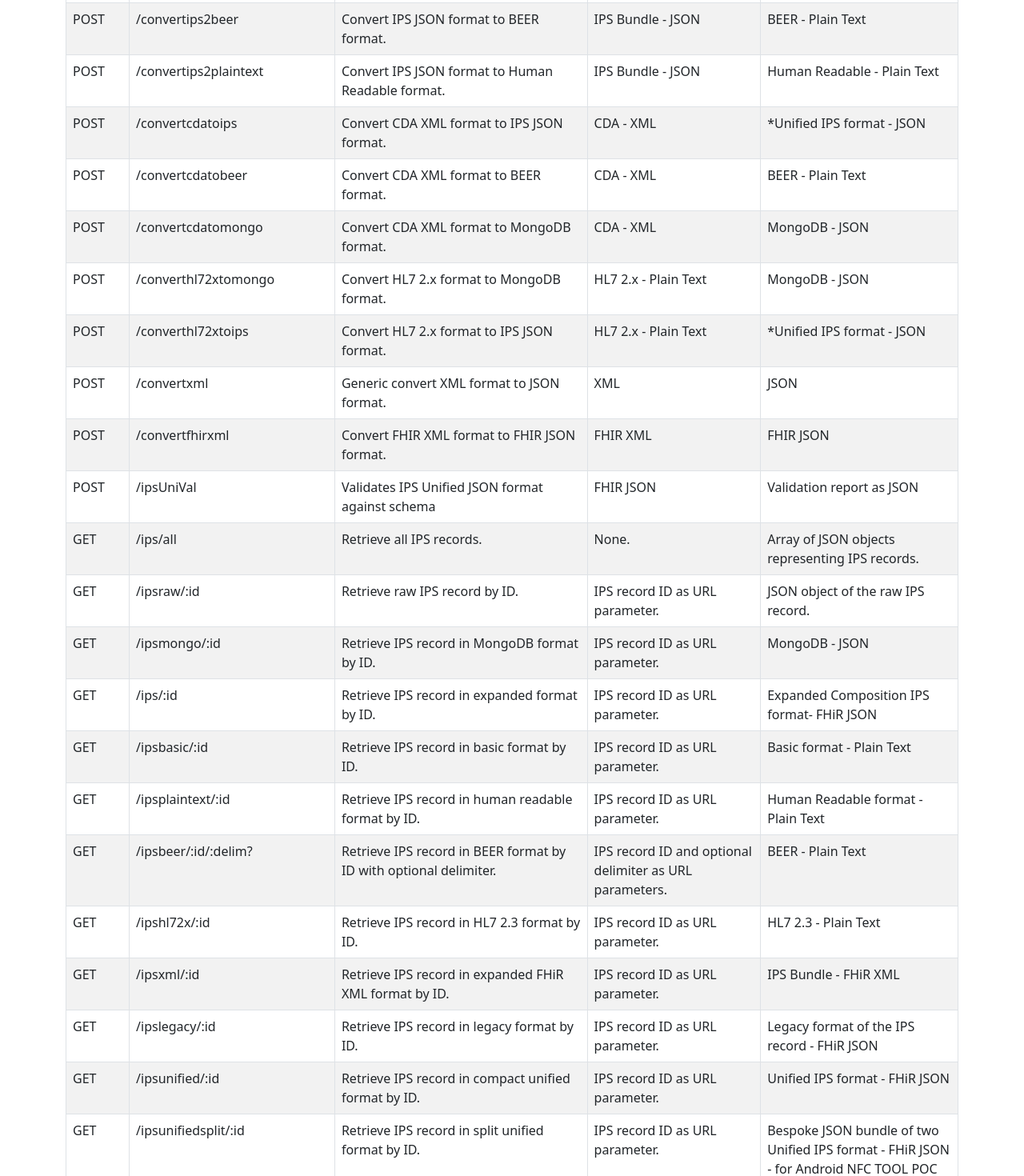
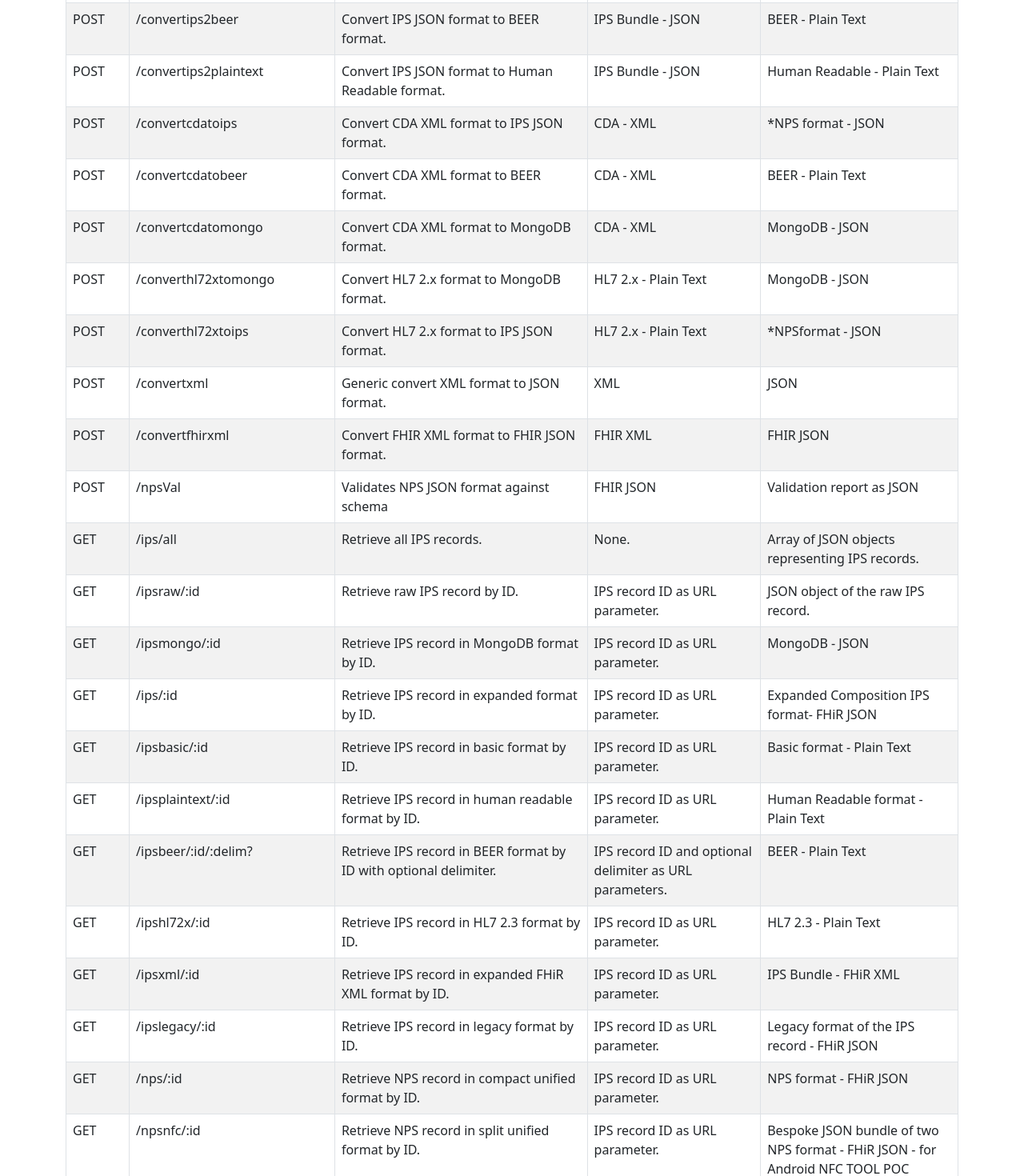
Before and after one commit to MikeForde/ips-d2s, a React (Create React App) app in the folder client/: page /apidocumentation in a window 1280 px wide. Shown: the part 1320-2790 px from the top of the page at 80% size. Built offline with nearby package versions, Linux system fonts and the light colour scheme; no server answers.

Commit message:
Deployment 0_77d - NPS replaces IPS Unified but backwards compat maintained

```diff
--- a/client/src/pages/APIDocumentationPage.js
+++ b/client/src/pages/APIDocumentationPage.js
@@ -15,17 +15,17 @@ function APIDocumentationPage() {
     { method: 'POST', endpoint: '/convertmongo2beer', description: 'Convert MongoDB format to BEER format.', request: 'MongoDB - JSON', response: 'BEER - Plain Text' },
     { method: 'POST', endpoint: '/convertmongo2hl7', description: 'Convert MongoDB format to HL7 2.3 format.', request: 'MongoDB - JSON', response: 'HL7 2.3 - Plain Text' },
     { method: 'POST', endpoint: '/convertbeer2mongo', description: 'Convert BEER format to MongoDB format.', request: 'BEER - Plain Text', response: 'MongoDB - JSON' },
-    { method: 'POST', endpoint: '/convertbeer2ips', description: 'Convert BEER format to IPS JSON format.', request: 'BEER - Plain Text', response: '*Unified IPS format - JSON' },
+    { method: 'POST', endpoint: '/convertbeer2ips', description: 'Convert BEER format to IPS JSON format.', request: 'BEER - Plain Text', response: '*NPS format - JSON' },
     { method: 'POST', endpoint: '/convertips2beer', description: 'Convert IPS JSON format to BEER format.', request: 'IPS Bundle - JSON', response: 'BEER - Plain Text' },
     { method: 'POST', endpoint: '/convertips2plaintext', description: 'Convert IPS JSON format to Human Readable format.', request: 'IPS Bundle - JSON', response: 'Human Readable - Plain Text' },
-    { method: 'POST', endpoint: '/convertcdatoips', description: 'Convert CDA XML format to IPS JSON format.', request: 'CDA - XML', response: '*Unified IPS format - JSON' },
+    { method: 'POST', endpoint: '/convertcdatoips', description: 'Convert CDA XML format to IPS JSON format.', request: 'CDA - XML', response: '*NPS format - JSON' },
     { method: 'POST', endpoint: '/convertcdatobeer', description: 'Convert CDA XML format to BEER format.', request: 'CDA - XML', response: 'BEER - Plain Text' },
     { method: 'POST', endpoint: '/convertcdatomongo', description: 'Convert CDA XML format to MongoDB format.', request: 'CDA - XML', response: 'MongoDB - JSON' },
     { method: 'POST', endpoint: '/converthl72xtomongo', description: 'Convert HL7 2.x format to MongoDB format.', request: 'HL7 2.x - Plain Text', response: 'MongoDB - JSON' },
-    { method: 'POST', endpoint: '/converthl72xtoips', description: 'Convert HL7 2.x format to IPS JSON format.', request: 'HL7 2.x - Plain Text', response: '*Unified IPS format - JSON' },
+    { method: 'POST', endpoint: '/converthl72xtoips', description: 'Convert HL7 2.x format to IPS JSON format.', request: 'HL7 2.x - Plain Text', response: '*NPSformat - JSON' },
     { method: 'POST', endpoint: '/convertxml', description: 'Generic convert XML format to JSON format.', request: 'XML', response: 'JSON' },
     { method: 'POST', endpoint: '/convertfhirxml', description: 'Convert FHIR XML format to FHIR JSON format.', request: 'FHIR XML', response: 'FHIR JSON' },
-    { method: 'POST', endpoint: '/ipsUniVal', description: 'Validates IPS Unified JSON format against schema', request: 'FHIR JSON', response: 'Validation report as JSON' },
+    { method: 'POST', endpoint: '/npsVal', description: 'Validates NPS JSON format against schema', request: 'FHIR JSON', response: 'Validation report as JSON' },
     { method: 'GET', endpoint: '/ips/all', description: 'Retrieve all IPS records.', request: 'None.', response: 'Array of JSON objects representing IPS records.' },
     { method: 'GET', endpoint: '/ipsraw/:id', description: 'Retrieve raw IPS record by ID.', request: 'IPS record ID as URL parameter.', response: 'JSON object of the raw IPS record.' },
     { method: 'GET', endpoint: '/ipsmongo/:id', description: 'Retrieve IPS record in MongoDB format by ID.', request: 'IPS record ID as URL parameter.', response: 'MongoDB - JSON' },
@@ -36,10 +36,10 @@ function APIDocumentationPage() {
     { method: 'GET', endpoint: '/ipshl72x/:id', description: 'Retrieve IPS record in HL7 2.3 format by ID.', request: 'IPS record ID as URL parameter.', response: 'HL7 2.3 - Plain Text' },
     { method: 'GET', endpoint: '/ipsxml/:id', description: 'Retrieve IPS record in expanded FHiR XML format by ID.', request: 'IPS record ID as URL parameter.', response: 'IPS Bundle - FHiR XML' },
     { method: 'GET', endpoint: '/ipslegacy/:id', description: 'Retrieve IPS record in legacy format by ID.', request: 'IPS record ID as URL parameter.', response: 'Legacy format of the IPS record - FHiR JSON' },
-    { method: 'GET', endpoint: '/ipsunified/:id', description: 'Retrieve IPS record in compact unified format by ID.', request: 'IPS record ID as URL parameter.', response: 'Unified IPS format - FHiR JSON' },
-    { method: 'GET', endpoint: '/ipsunifiedsplit/:id', description: 'Retrieve IPS record in split unified format by ID.', request: 'IPS record ID as URL parameter.', response: 'Bespoke JSON bundle of two Unified IPS format - FHiR JSON - for Android NFC TOOL POC' },
-    { method: 'GET', endpoint: '/ipsdatasplitpoc/:id', description: 'Retrieve IPS record in data split POC format by ID.', request: 'IPS record ID as URL parameter.', response: 'Bespoke JSON bundle with RO as plain text and RW as gzipped base64 Unified IPS format - FHiR JSON - for Android NFC TOOL POC' },
-    { method: 'GET', endpoint: '/ipsbyname/:name/:given', description: 'Retrieve expanded IPS FHiR by patient name and given name. Case insensitive.', request: 'Patient name and given name as URL parameters.', response: '*Unified IPS format - FHiR JSON' },
+    { method: 'GET', endpoint: '/nps/:id', description: 'Retrieve NPS record in compact unified format by ID.', request: 'IPS record ID as URL parameter.', response: 'NPS format - FHiR JSON' },
+    { method: 'GET', endpoint: '/npsnfc/:id', description: 'Retrieve NPS record in split unified format by ID.', request: 'IPS record ID as URL parameter.', response: 'Bespoke JSON bundle of two NPS format - FHiR JSON - for Android NFC TOOL POC' },
+    { method: 'GET', endpoint: '/ipsdatasplitpoc/:id', description: 'Retrieve NPS record in data split POC format by ID.', request: 'IPS record ID as URL parameter.', response: 'Bespoke JSON bundle with RO as plain text and RW as gzipped base64 Unified IPS format - FHiR JSON - for Android NFC TOOL POC' },
+    { method: 'GET', endpoint: '/ipsbyname/:name/:given', description: 'Retrieve expanded IPS FHiR by patient name and given name. Case insensitive.', request: 'Patient name and given name as URL parameters.', response: '*NPS format - FHiR JSON' },
     { method: 'GET', endpoint: '/ips/search/:name', description: 'Search IPS records by patient name.', request: 'Patient name as URL parameter.', response: 'Array of JSON objects representing IPS records.' },
     { method: 'GET', endpoint: '/fetchipsora/:name/:givenName', description: 'Fetch IPS data from ORA by patient name and given name.', request: 'Patient name and given name as URL parameters.', response: 'JSON object from ORA system.' },
     { method: 'PUT', endpoint: '/ips/:id', description: 'Update an IPS record by ID.', request: 'Partial JSON object representing the updated IPS record.', response: 'MongoDB object of the updated IPS record - JSON' },
@@ -217,7 +217,7 @@ function APIDocumentationPage() {
         </tbody>
       </Table>
 
-      <h3 className="mt-5">*IPS Unified Format</h3>
+      <h3 className="mt-5">*NPS Format</h3>
       <p>
         The more expanded composition FHiR JSON format can be obtained instead for the marked API calls by using the optional header <code>x-ips-format: inter</code>. Likewise, the legacy format with <code>x-ips-format: legacy</code> is retained for comparison.
       </p>
--- a/client/src/pages/APIGETPage.js
+++ b/client/src/pages/APIGETPage.js
@@ -11,7 +11,7 @@ function APIGETPage() {
   const { startLoading, stopLoading } = useLoading();
   const [data, setData] = useState('');
   const [mode, setMode] = useState('ipsunified');
-  const [modeText, setModeText] = useState('NPS JSON Bundle - /ipsunified/:id');
+  const [modeText, setModeText] = useState('NPS JSON Bundle - /nps/:id');
   const [showNotification, setShowNotification] = useState(false);
   const [responseSize, setResponseSize] = useState(0);
   const [useCompressionAndEncryption, setUseCompressionAndEncryption] = useState(false);
@@ -171,7 +171,7 @@ function APIGETPage() {
         setModeText('NPS Legacy JSON Bundle - /ipslegacy/:id');
         break;
       case 'ipsunified':
-        setModeText('NPS JSON Bundle - /ipsunified/:id');
+        setModeText('NPS JSON Bundle - /nps/:id');
         break;
       case 'ipsmongo':
         setModeText('IPS NoSQL - /ipsmongo/:id');
@@ -298,7 +298,7 @@ function APIGETPage() {
                   size="sm"
                   variant="secondary"
                 >
-                  <Dropdown.Item eventKey="ipsunified">NPS JSON Bundle - /ipsunified/:id</Dropdown.Item>
+                  <Dropdown.Item eventKey="ipsunified">NPS JSON Bundle - /nps/:id</Dropdown.Item>
                   <Dropdown.Item eventKey="ipshl72x">IPS HL7 2.3 - /ipshl72x/:id</Dropdown.Item>
                   <Dropdown.Item eventKey="ipsmongo">IPS NoSQL - /ipsmongo/:id</Dropdown.Item>
                   <Dropdown.Item eventKey="ipsbeer">IPS BEER - /ipsbeer/:id</Dropdown.Item>
--- a/client/src/pages/QRPage.js
+++ b/client/src/pages/QRPage.js
@@ -171,7 +171,7 @@ function QRPage() {
           <div className="dropdown-container">
             <DropdownButton id="dropdown-mode" title={`Mode: ${mode}`} onSelect={handleModeChange} className="dropdown-button">
               <Dropdown.Item eventKey="ipsurl">IPS URL</Dropdown.Item>
-              <Dropdown.Item eventKey="ipsunified">IPS Unified JSON Bundle</Dropdown.Item>
+              <Dropdown.Item eventKey="nps">NPS JSON Bundle</Dropdown.Item>
               <Dropdown.Item eventKey="ips">IPS JSON Bundle</Dropdown.Item>
               <Dropdown.Item eventKey="ipsbasic">IPS Minimal</Dropdown.Item>
               <Dropdown.Item eventKey="ipsmongo">IPS MongoDB</Dropdown.Item>
@@ -207,7 +207,12 @@ function QRPage() {
           </div>
         </>}
         {showNotification ? (
-          <Alert variant="danger">Data is too large to display. Please try a different mode.</Alert>
+          <Alert variant="danger">
+            Data is too large to display
+            {useCompressionAndEncryption
+              ? ", even with compression, please try a different mode."
+              : ". Please try a different mode, or enable compression and encryption."}
+          </Alert>
         ) : (
           <div className="qr-container">
             <QRCode id="qr-canvas" value={qrData} size={qrSize} />
```
Also changed, not shown: 10 other files (tests, documents, lock files or other folders).
